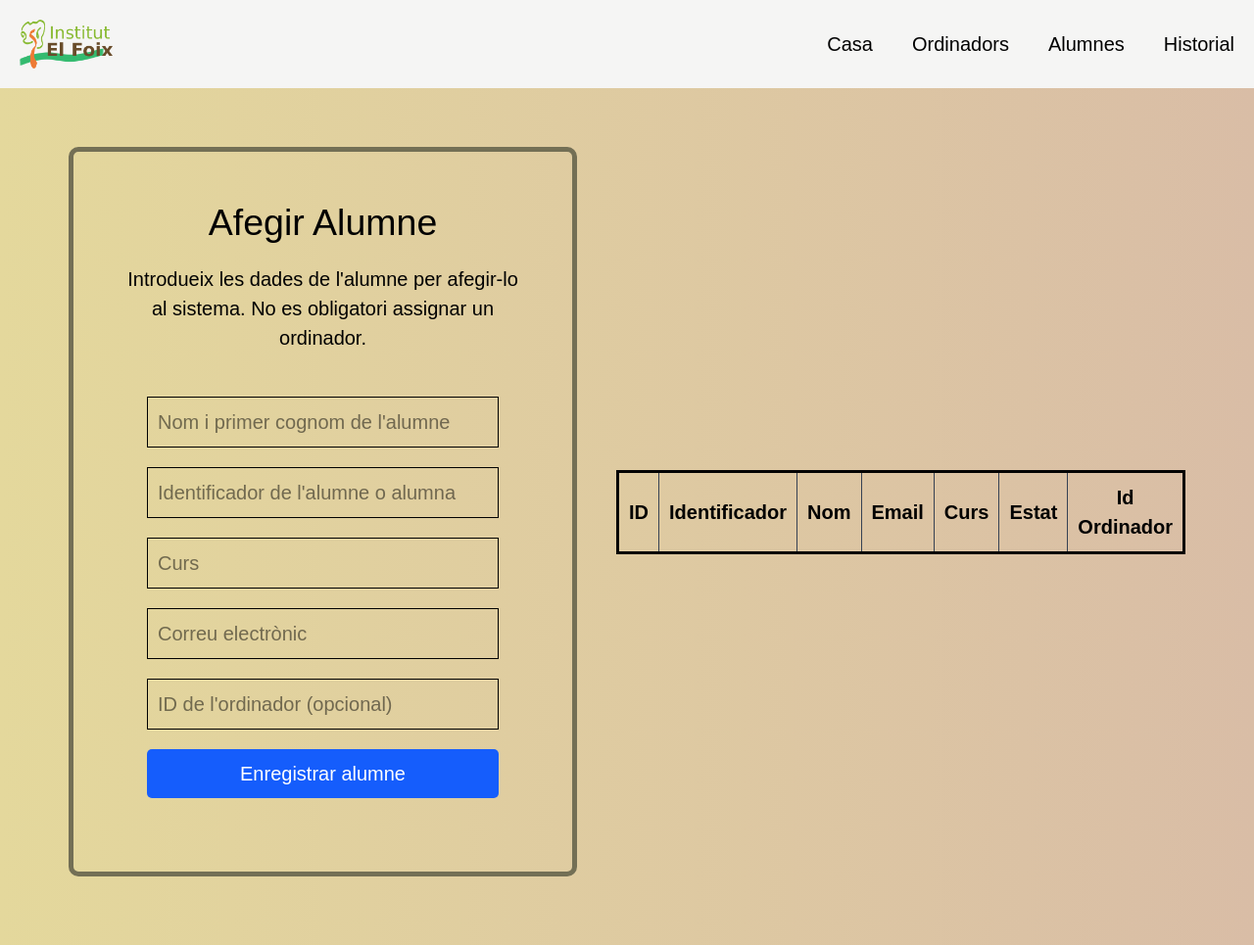
After one commit to GthbHatim/TREC2027, a Flask app: page /alumes/html/formulari/after in a window 1280 px wide. The commit adds this page. Shown: the whole page at 98% size. Run offline with Flask 3, Linux system fonts and the light colour scheme; data that the repository does not hold is empty; some web fonts are replaced.

Commit message:
Mostrar canvis directament al formulari, edició d'alumes acabada

```diff
--- a/app/ruteshtml.py
+++ b/app/ruteshtml.py
@@ -29,6 +29,7 @@ def veure_historial():
         alumne = db.session.get(Alumne, h.alumne_id)
         nom = alumne.nom if alumne else None
         dades.append({"id": h.id, "accio": h.accio, "data": h.data, "ordinador_id": h.ordinador_id, "alumne_id": h.alumne_id, "alumne_nom": nom})
+    dades.reverse()
     return render_template("historial/veure.html", historial=dades)
 
 @app.route("/benvingut")
@@ -39,13 +40,34 @@ def benvingut():
 def formulari_assignar():
     return render_template("assignar.html")
 
+@app.route("/assignar/html/form/after")
+def formulari_assignar_after():
+    historial = db.session.execute(db.select(Historial).order_by(Historial.data.desc()).limit(7)).scalars()
+    dades = []
+    for h in historial:
+        alumne = db.session.get(Alumne, h.alumne_id)
+        nom = alumne.nom if alumne else None
+        dades.append({"id": h.id, "accio": h.accio, "data": h.data, "ordinador_id": h.ordinador_id, "alumne_id": h.alumne_id, "alumne_nom": nom})
+    dades.reverse()
+    return render_template("assignarhstrl.html", historial=dades)
+
 @app.route("/alumnes/html/formulari")
 def formulari_alumnes():
     return render_template("alumnes/afegir.html")
 
+@app.route("/alumes/html/formulari/after")
+def formulari_alumnes_after():
+    alumnes = db.session.execute(db.select(Alumne).order_by(Alumne.id.desc()).limit(7)).scalars()
+    return render_template("alumnes/afegir_after.html", alumnes=alumnes)
+
 @app.route("/ordinadors/html/formulari")
 def formulari_ordinadors():
     return render_template("ordinadors/afegir.html")
+
+@app.route("/ordinadors/html/formulari/after")
+def formulari_ordinadors_after():
+    ordinadors = db.session.execute(db.select(Ordinador).order_by(Ordinador.id.desc()).limit(7)).scalars()
+    return render_template("ordinadors/afegir_after.html", ordinadors=ordinadors)
 
 @app.route("/ordinadors/nou/form", methods=["POST"])
 def post_ordinador():
@@ -64,7 +86,7 @@ def post_ordinador():
         nou2 = Historial(alumne_id = nou.alumne_id, ordinador_id = nou.id, accio = "assignat")
         db.session.add(nou2)
         db.session.commit()
-    return redirect(url_for('veure_ordinadors'))
+    return redirect(url_for('formulari_ordinadors_after'))
 
 @app.route("/alumnes/nou/form", methods=["POST"])
 def post_alumne():
@@ -86,7 +108,7 @@ def post_alumne():
         db.session.add(historial)
         db.session.commit()
 
-    return redirect(url_for("veure_alumnes"))
+    return redirect(url_for("formulari_alumnes_after"))
 
 @app.route('/alumnes/html/restaurar', methods=['POST'])
 def restaurar_alumne_html():
@@ -107,7 +129,6 @@ def reparar_ordinador_html():
     ordinador = Ordinador.query.filter_by(num_serie=num_serie).first()
 
     if not ordinador:
-        # manejar error, ordenador no encontrado
         return redirect(url_for('veure_ordinadors'))
 
     ordinador.estat = 'En reparació'
@@ -133,12 +154,22 @@ def baixa_ordinador_html():
 def emmagatzemar_ordinador_html():
     num_serie = request.form.get('num_serie')
     ordinador = Ordinador.query.filter_by(num_serie=num_serie).first()
-
     if not ordinador:
         return redirect(url_for('veure_ordinadors'))
 
-    ordinador.estat = 'emmagatzemat'
+    alumnes_assignats = db.session.execute(db.select(Alumne).filter_by(id=ordinador.alumne_id)).scalars().all()
+
+    for alumne in alumnes_assignats:
+        historial = Historial(
+            alumne_id=alumne.id,
+            ordinador_id=ordinador.id,
+            accio="retirat (emmagatzemat)"
+        )
+        db.session.add(historial)
+
     ordinador.alumne_id = None
+    ordinador.estat = "emmagatzemat"
+
     db.session.commit()
 
     return redirect(url_for('veure_ordinadors'))
@@ -176,8 +207,16 @@ def assignar_ordinador_html():
         accio="assignat"
     )
     db.session.add(historial_assignacio)
+    db.session.commit()
+    historial = db.session.execute(db.select(Historial).order_by(Historial.data.desc()).limit(7)).scalars()
+    dades = []
+    for h in historial:
+        alumne = db.session.get(Alumne, h.alumne_id)
+        nom = alumne.nom if alumne else None
+        dades.append({"id": h.id, "accio": h.accio, "data": h.data, "ordinador_id": h.ordinador_id, "alumne_id": h.alumne_id, "alumne_nom": nom})
+    dades.reverse()
+    return render_template("/assignarhstrl.html", historial=dades)
 
-    db.session.commit()
     return redirect(url_for('veure_historial'))
 
 @app.route('/alumnes/html/baixa', methods=['POST'])
@@ -207,3 +246,28 @@ def baixa_alumne_html():
 
     db.session.commit()
     return redirect(url_for('veure_alumnes'))
+
+@app.route('/alumnes/html/editar', methods=['GET'])
+def editar_alumne_html():
+    alumne_id = request.args.get('alumne_id')
+    alumne = db.session.get(Alumne, alumne_id)
+
+    if not alumne:
+        return redirect(url_for('veure_alumnes'))
+
+    return render_template('alumnes/editar.html', alumne=alumne)
+
+@app.route('/alumnes/html/actualitzar/<int:alumne_id>', methods=['POST'])
+def actualitzar_alumne_html(alumne_id):
+    alumne = db.session.get(Alumne, alumne_id)
+
+    if not alumne:
+        return redirect(url_for('veure_alumnes'))
+
+    alumne.nom = request.form.get('nom')
+    alumne.identificador = request.form.get('identificador')
+    alumne.curs = request.form.get('curs')
+    alumne.email = request.form.get('email')
+
+    db.session.commit()
+    return redirect(url_for('veure_alumnes'))
--- /dev/null
+++ b/app/templates/alumnes/afegir_after.html
@@ -0,0 +1,45 @@
+{% extends "base.html" %}
+{% block content %}
+
+<div class="flex justify-center items-center p-10">
+
+    <div class="m-4 p-10 w-full max-w-xl border-5 border-[rgb(115_111_85)] rounded-lg flex flex-col items-center justify-center">
+    <h1 class="text-3xl font-bold mb-4 text-center">Afegir Alumne</h1>
+    <p class="mb-4 text-center">Introdueix les dades de l'alumne per afegir-lo al sistema. No es obligatori assignar un ordinador.</p>
+    <form method="POST" action="{{ url_for('post_alumne') }}" class="p-5 flex flex-col gap-4 w-full">
+    <input type="text" name="nom" placeholder="Nom i primer cognom de l'alumne" class="border p-2 w-full" required>
+    <input type="text" name="identificador" placeholder="Identificador de l'alumne o alumna" class="border p-2 w-full" required>
+    <input type="text" name="curs" placeholder="Curs" class="border p-2 w-full" required>
+    <input type="email" name="email" placeholder="Correu electrònic" class="border p-2 w-full" required>
+    <input type="text" name="ordinador_id" placeholder="ID de l'ordinador (opcional)" class="border p-2 w-full">
+    <button type="submit" class="bg-blue-600 hover:bg-blue-700 text-white w-full p-2 rounded">Enregistrar alumne</button>
+    </div>
+
+  <table class="m-4 table-auto w-full border-spacing-2 border border-slate-400 border-collapse border border-gray-700">
+    <thead>
+      <tr>
+        <th class="border border-gray-700 p-2">ID</th>
+        <th class="border border-gray-700 p-2">Identificador</th>
+        <th class="border border-gray-700 p-2">Nom</th>
+        <th class="border border-gray-700 p-2">Email</th>
+        <th class="border border-gray-700 p-2">Curs</th>
+        <th class="border border-gray-700 p-2">Estat</th>
+        <th class="border border-gray-700 p-2">Id Ordinador</th>
+      </tr>
+    </thead>
+    <tbody>
+      {% for alumne in alumnes %}
+      <tr>
+        <td class="border border-gray-700 p-2">{{ alumne.id }}</td>
+        <td class="border border-gray-700 p-2">{{ alumne.identificador }}</td>
+        <td class="border border-gray-700 p-2">{{ alumne.nom }}</td>
+        <td class="border border-gray-700 p-2">{{ alumne.email }}</td>
+        <td class="border border-gray-700 p-2">{{ alumne.curs }}</td>
+        <td class="border border-gray-700 p-2" style="text-transform: capitalize">{{ alumne.estat }}</td>
+        <td class="border border-gray-700 p-2">{{ alumne.ordinador.id if alumne.ordinador else "Sense assignar" }}</td>
+      </tr>
+      {% endfor %}
+    </tbody>
+  </table>
+</div>
+{% endblock %}
--- a/app/templates/assignar.html
+++ b/app/templates/assignar.html
@@ -2,7 +2,7 @@
 {% block content %}
 <div class="flex justify-center items-center min-h-[80vh]">
 
-<div class="p-10 w-full max-w-xl border-5 border-[rgb(115_111_85)] rounded-lg flex flex-col items-center justify-center">
+<div class="p-10 m-4 w-full max-w-xl border-5 border-[rgb(115_111_85)] rounded-lg flex flex-col items-center justify-center">
     <h1 class="text-3xl font-bold mb-4 text-center">Assignar Ordinador a Alumne</h1>
     <p class="mb-4 text-center">Introdueix l'ID de l'ordinador i l'ID de l'alumne per assignar l'ordinador a l'alumne.</p>
     <form method="POST" action="{{ url_for('assignar_ordinador_html') }}" class="flex flex-col gap-4 w-full">
@@ -11,6 +11,5 @@
       <button type="submit" class="bg-blue-600 hover:bg-blue-700 text-white p-2 w-full rounded">Assignar ordinador!</button>
     </form>
   </div>
-
 </div>
 {% endblock %}
```
Also changed, not shown: app/templates/alumnes/editar.html (added, +18 -0 lines), app/templates/alumnes/veure.html (+16 -0 lines), app/templates/assignarhstrl.html (added, +39 -0 lines), app/templates/ordinadors/afegir_after.html (added, +38 -0 lines), misc/Practica_1/Htmlbasico.html (deleted, +0 -11 lines), misc/Practica_1/src/style.css (deleted, +0 -8 lines), misc/Practica_2/app/app.py (deleted, +0 -11 lines), misc/Practica_2/app/package.json (deleted, +0 -12 lines), misc/Practica_2/app/templates/index.html (deleted, +0 -11 lines), misc/notes.txt (+22 -28 lines), app/ordinadorshistorial.py (line endings or trailing spaces), misc/Practica_2/app/package-lock.json (deleted).
